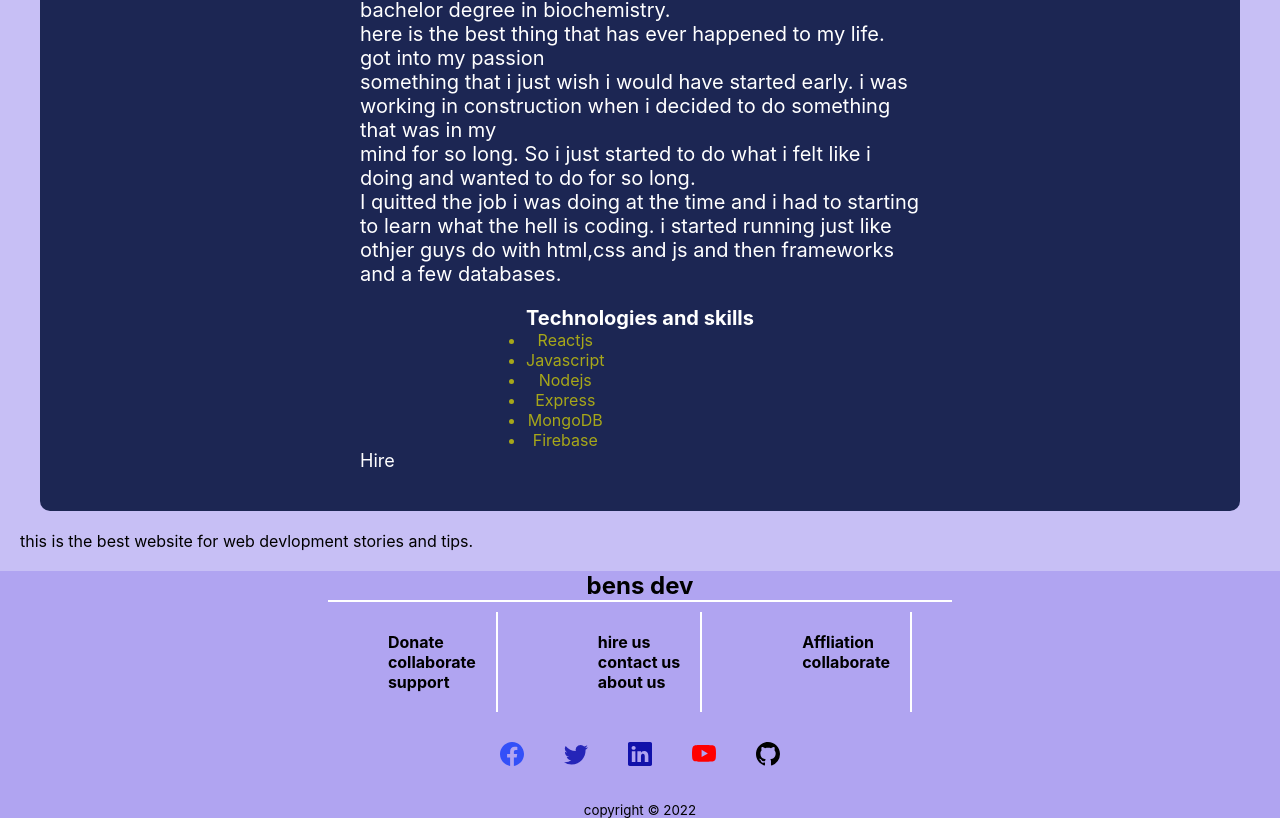
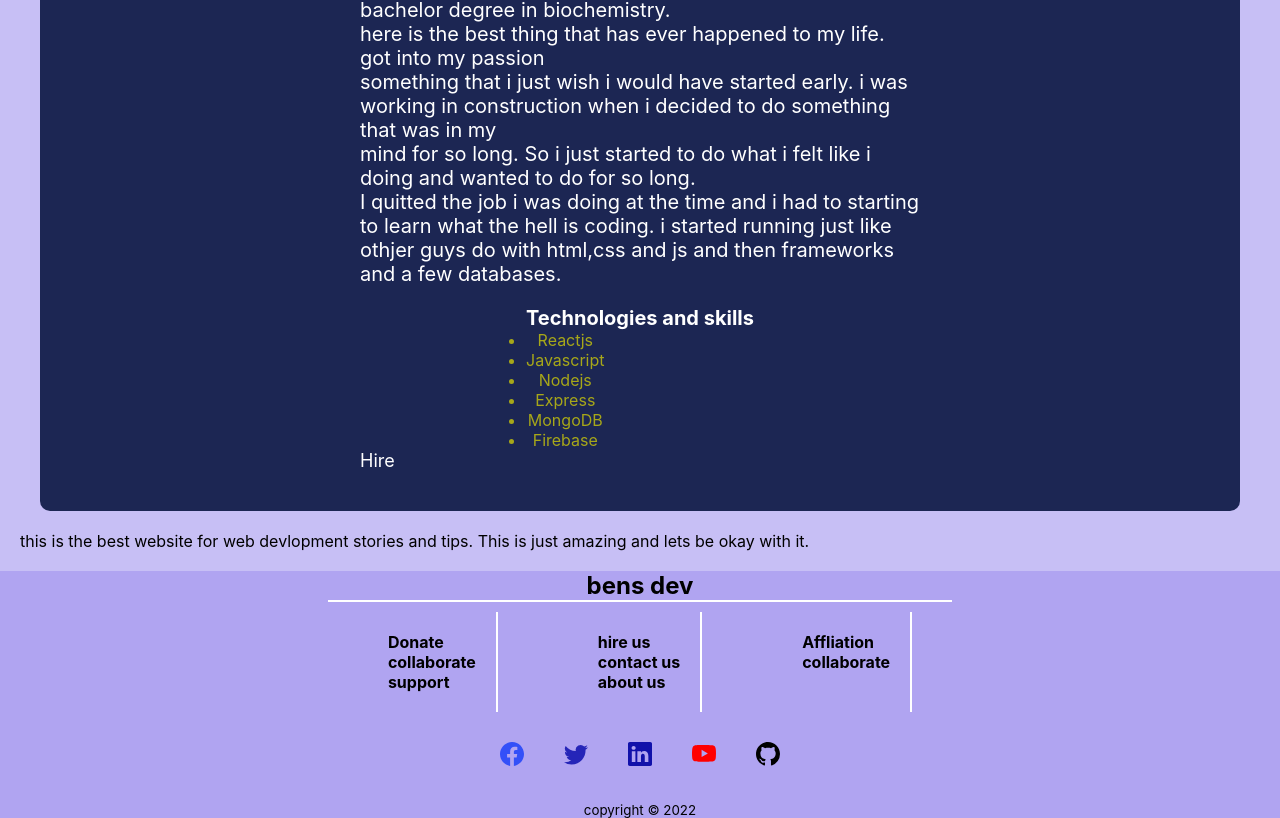
Before and after one commit to sirben181/my-app, a React (Create React App) app: page /about in a window 1280 px wide. Shown: the part 485-1303 px from the top of the page. Built offline with nearby package versions, Linux system fonts and the light colour scheme.

Commit message:
about worked on

```diff
--- a/src/pages/About.js
+++ b/src/pages/About.js
@@ -8,7 +8,9 @@ const About = () => {
         <h1>About</h1>
          <div className='about-body'>
           <Profile/>
-            <p> this is the best website for web devlopment stories and tips.</p>
+            <p> this is the best website for web devlopment stories and tips.
+              This is just amazing and lets be okay with it.
+            </p>
          </div>
 
 
```
